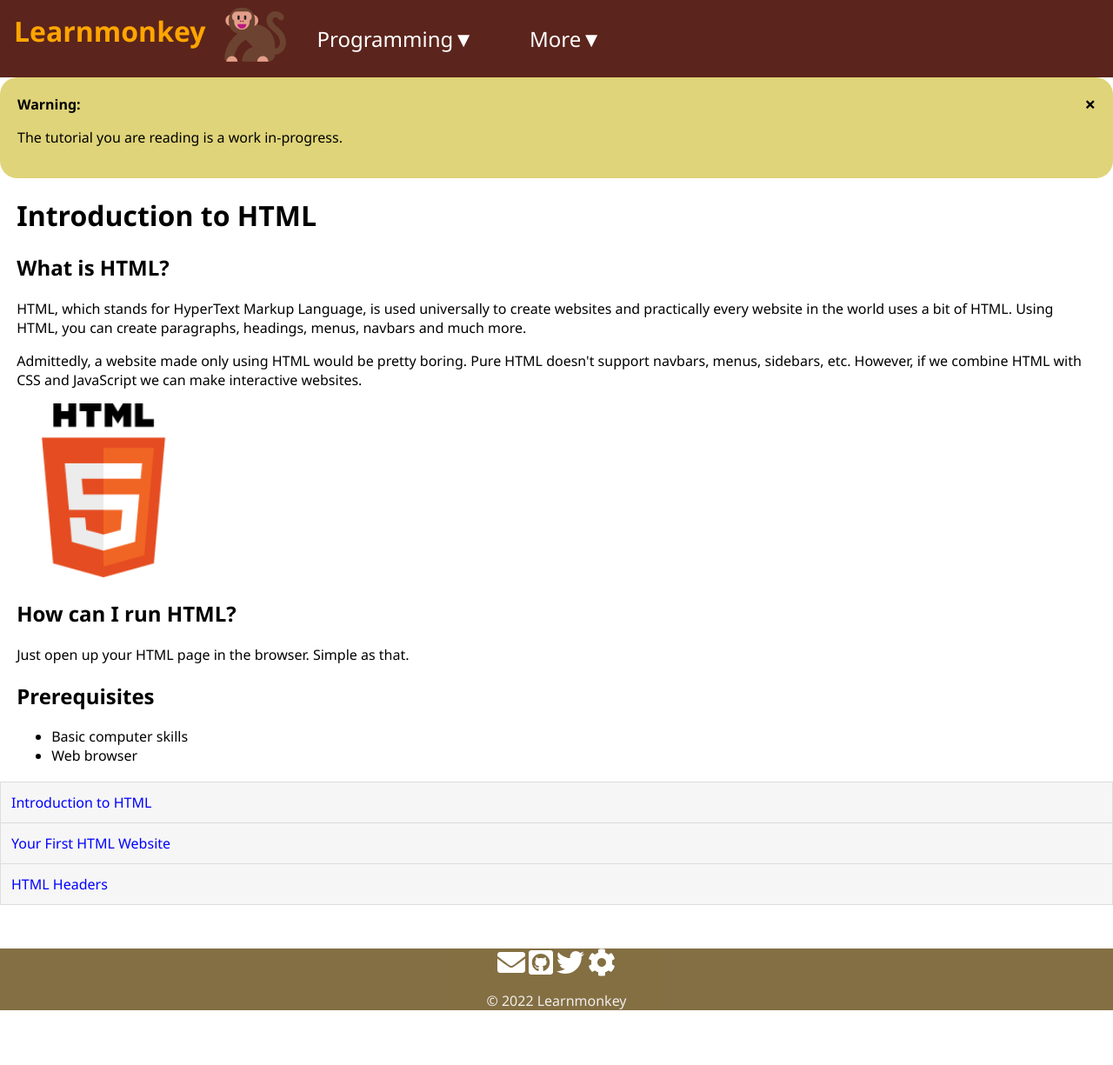
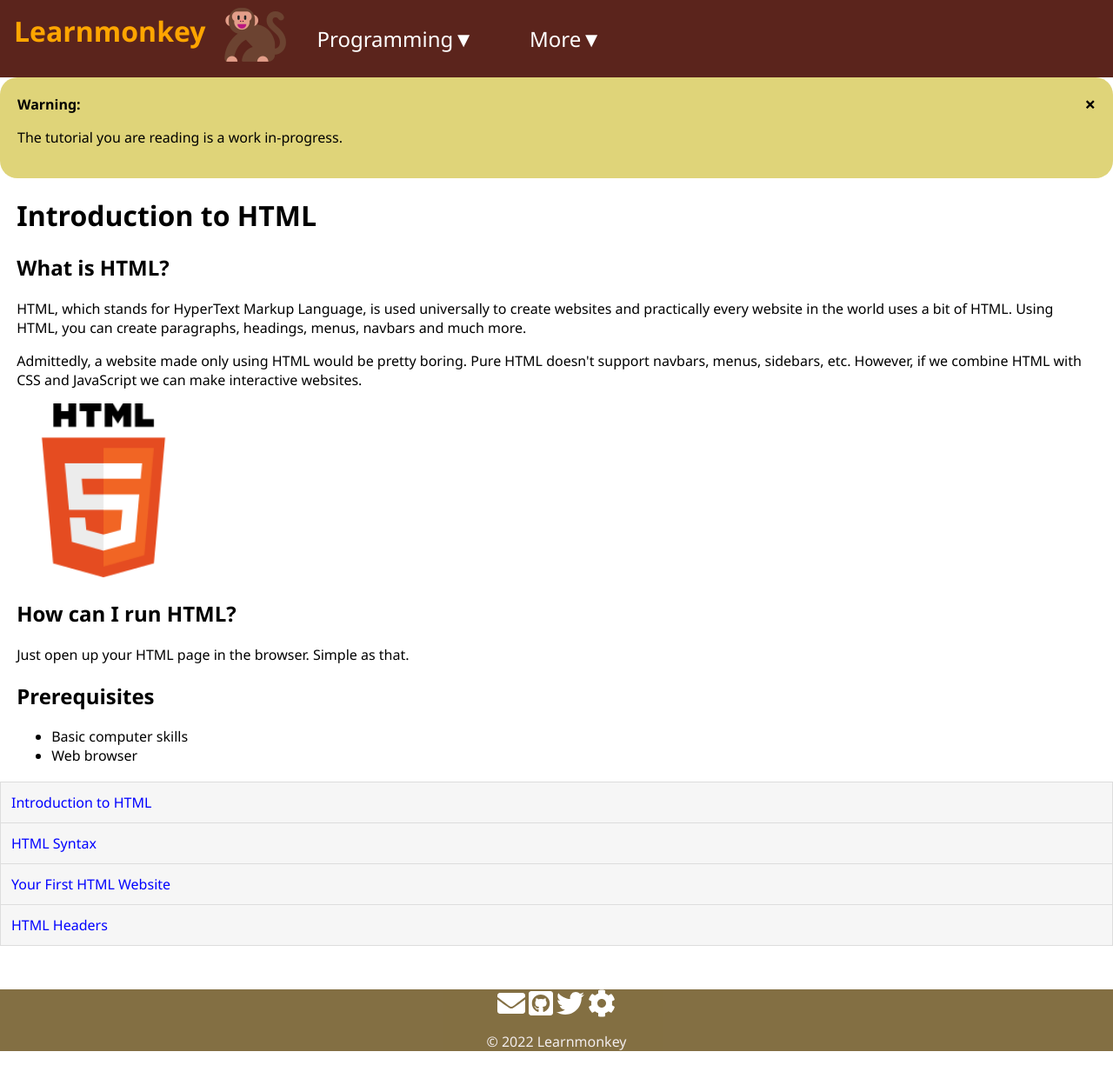
Before and after one commit to learnmonkey/learnmonkey.github.io, a Jekyll site: the page built from programming/html/index.html, in a window 1280 px wide. Shown: the whole page at 87% size. Built offline with Jekyll 4.4.1, drawn with Linux system fonts in a browser that asks for light colours; nearby versions of some CDN libraries; before the commit the page ends 1178 px from its top, so only the background shows below that.

Commit message:
update html layout with new tutorial

```diff
--- a/_layouts/html.html
+++ b/_layouts/html.html
@@ -7,6 +7,7 @@
         <main>{{content}}</main>
         <ul id="tutorials-list">
               <a href="/programming/html/"><li>Introduction to HTML</li></a>
+              <a href="/programming/html/syntax/"><li>HTML Syntax</li></a>
               <a href="/programming/html/your-first-html-website/"><li>Your First HTML Website</li></a>
               <a href="/programming/html/headers/"><li>HTML Headers</li></a>
         </ul>
```
